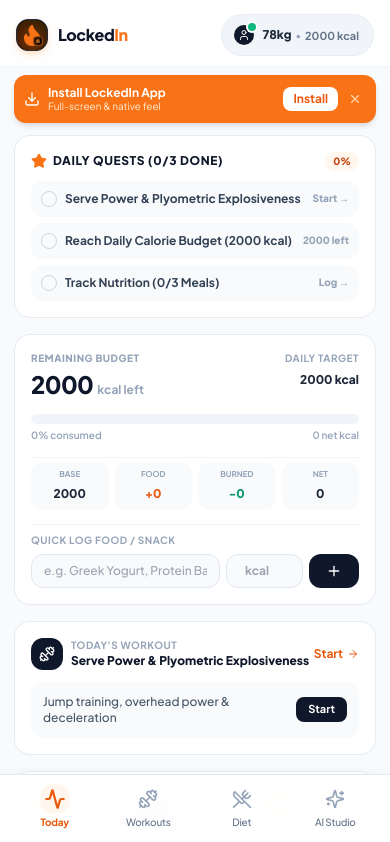
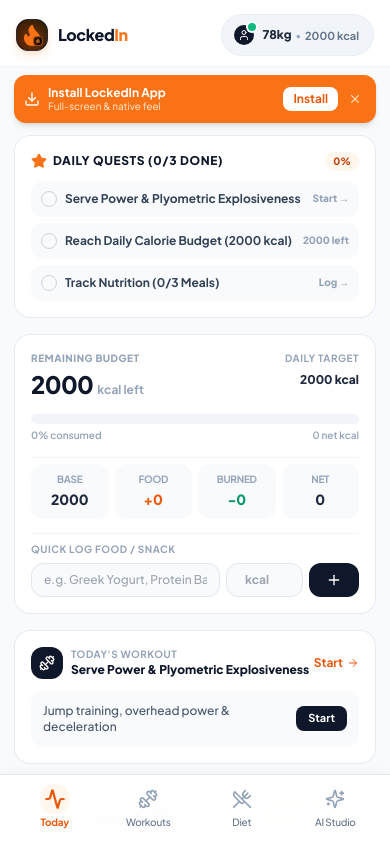
Before and after one commit to jarno-de-coninck/LockedIn, a React (Vite) app in the folder code/LockedIn/: page / in a window 390 px wide. Shown: the top 842 px of the page. Built offline with nearby package versions, Linux system fonts and the light colour scheme.

Commit message:
refactor(ui): set app title strictly to LockedIn and improve mobile typography legibility

```diff
--- a/code/LockedIn/index.html
+++ b/code/LockedIn/index.html
@@ -13,9 +13,9 @@
     <meta name="apple-mobile-web-app-status-bar-style" content="black-translucent" />
     <meta name="apple-mobile-web-app-title" content="LockedIn" />
     <meta name="theme-color" content="#020617" />
-    <meta name="description" content="LockedIn — Athletic Training & Diet OS" />
+    <meta name="description" content="LockedIn" />
 
-    <title>LockedIn — Athletic OS</title>
+    <title>LockedIn</title>
 
     <!-- Google Fonts -->
     <link rel="preconnect" href="https://fonts.googleapis.com">
--- a/code/LockedIn/src/components/ProfileModal.jsx
+++ b/code/LockedIn/src/components/ProfileModal.jsx
@@ -357,42 +357,43 @@ export default function ProfileModal({
                 type="button"
                 onClick={handleAiEstimate}
                 disabled={isAiEstimating}
-                className="px-2.5 py-1 rounded-lg bg-orange-500 hover:bg-orange-600 text-white text-[10px] font-black flex items-center gap-1 active-press shadow-xs disabled:opacity-50"
+                className="px-2.5 py-1.5 rounded-lg bg-orange-500 hover:bg-orange-600 text-white text-xs font-bold flex items-center gap-1.5 active-press shadow-xs disabled:opacity-50"
               >
                 {isAiEstimating ? (
-                  <Loader2 className="w-3 h-3 animate-spin" />
+                  <Loader2 className="w-3.5 h-3.5 animate-spin" />
                 ) : (
-                  <Bot className="w-3 h-3" />
+                  <Bot className="w-3.5 h-3.5" />
                 )}
-                <span>Ask Coach Lock</span>
+                <span>Ask Coach</span>
               </button>
             </div>
 
-            {/* Goal Strategy Options: Lose, Maintain, Gain */}
+            {/* 3 Quick Presets */}
             <div className="space-y-1.5">
-              <span className="text-[10px] font-bold text-slate-300 uppercase tracking-wider block">
-                Choose Your Calorie Target:
+              <span className="text-[10px] font-bold text-slate-400 uppercase tracking-wider block">
+                Select Calorie Target
               </span>
+
               <div className="grid grid-cols-3 gap-1.5">
                 {/* 1. Lose Weight */}
                 <button
                   type="button"
                   onClick={() => applyGoalType('lose')}
-                  className={`p-2 rounded-xl border text-left transition-all ${
+                  className={`p-2.5 rounded-xl border text-left transition-all ${
                     calorieGoalType === 'lose'
                       ? 'bg-orange-500 text-white border-orange-400 shadow-xs'
                       : 'bg-white/5 text-slate-300 border-white/10 hover:bg-white/10'
                   }`}
                 >
                   <div className="flex items-center gap-1">
-                    <TrendingDown className="w-3 h-3" />
-                    <span className="text-[11px] font-extrabold block">Lose Weight</span>
+                    <TrendingDown className="w-3.5 h-3.5" />
+                    <span className="text-xs font-black block">Lose</span>
                   </div>
-                  <span className="text-xs font-black font-mono block mt-0.5">
-                    {Math.round(calculatedMaintenance - 450)} <span className="text-[8px] font-normal">kcal</span>
+                  <span className="text-sm font-black font-mono block mt-1">
+                    {Math.round(calculatedMaintenance - 450)} <span className="text-[10px] font-normal">kcal</span>
                   </span>
-                  <span className={`text-[8px] block mt-0.5 leading-tight ${calorieGoalType === 'lose' ? 'text-orange-100' : 'text-slate-400'}`}>
-                    -450 kcal deficit (Fat loss)
+                  <span className={`text-[10px] block mt-0.5 font-medium leading-tight ${calorieGoalType === 'lose' ? 'text-orange-100' : 'text-slate-400'}`}>
+                    -450 kcal
                   </span>
                 </button>
 
@@ -400,21 +401,21 @@ export default function ProfileModal({
                 <button
                   type="button"
                   onClick={() => applyGoalType('maintain')}
-                  className={`p-2 rounded-xl border text-left transition-all ${
+                  className={`p-2.5 rounded-xl border text-left transition-all ${
                     calorieGoalType === 'maintain'
                       ? 'bg-emerald-500 text-white border-emerald-400 shadow-xs'
                       : 'bg-white/5 text-slate-300 border-white/10 hover:bg-white/10'
                   }`}
                 >
                   <div className="flex items-center gap-1">
-                    <Minus className="w-3 h-3" />
-                    <span className="text-[11px] font-extrabold block">Maintain</span>
+                    <Minus className="w-3.5 h-3.5" />
+                    <span className="text-xs font-black block">Maintain</span>
                   </div>
-                  <span className="text-xs font-black font-mono block mt-0.5">
-                    {calculatedMaintenance} <span className="text-[8px] font-normal">kcal</span>
+                  <span className="text-sm font-black font-mono block mt-1">
+                    {calculatedMaintenance} <span className="text-[10px] font-normal">kcal</span>
                   </span>
-                  <span className={`text-[8px] block mt-0.5 leading-tight ${calorieGoalType === 'maintain' ? 'text-emerald-100' : 'text-slate-400'}`}>
-                    0 kcal (Recomposition)
+                  <span className={`text-[10px] block mt-0.5 font-medium leading-tight ${calorieGoalType === 'maintain' ? 'text-emerald-100' : 'text-slate-400'}`}>
+                    0 kcal
                   </span>
                 </button>
 
@@ -422,21 +423,21 @@ export default function ProfileModal({
                 <button
                   type="button"
                   onClick={() => applyGoalType('gain')}
-                  className={`p-2 rounded-xl border text-left transition-all ${
+                  className={`p-2.5 rounded-xl border text-left transition-all ${
                     calorieGoalType === 'gain'
                       ? 'bg-blue-500 text-white border-blue-400 shadow-xs'
                       : 'bg-white/5 text-slate-300 border-white/10 hover:bg-white/10'
                   }`}
                 >
                   <div className="flex items-center gap-1">
-                    <TrendingUp className="w-3 h-3" />
-                    <span className="text-[11px] font-extrabold block">Gain Weight</span>
+                    <TrendingUp className="w-3.5 h-3.5" />
+                    <span className="text-xs font-black block">Gain</span>
                   </div>
-                  <span className="text-xs font-black font-mono block mt-0.5">
-                    {Math.round(calculatedMaintenance + 350)} <span className="text-[8px] font-normal">kcal</span>
+                  <span className="text-sm font-black font-mono block mt-1">
+                    {Math.round(calculatedMaintenance + 350)} <span className="text-[10px] font-normal">kcal</span>
                   </span>
-                  <span className={`text-[8px] block mt-0.5 leading-tight ${calorieGoalType === 'gain' ? 'text-blue-100' : 'text-slate-400'}`}>
-                    +350 kcal (Lean bulk)
+                  <span className={`text-[10px] block mt-0.5 font-medium leading-tight ${calorieGoalType === 'gain' ? 'text-blue-100' : 'text-slate-400'}`}>
+                    +350 kcal
                   </span>
                 </button>
               </div>
--- a/code/LockedIn/src/components/TrackerTab.jsx
+++ b/code/LockedIn/src/components/TrackerTab.jsx
@@ -341,22 +341,22 @@ export default function TrackerTab({
         </div>
 
         {/* 4-Stat Metrics Row */}
-        <div className="grid grid-cols-4 gap-1.5 pt-1 border-t border-slate-100 text-center">
-          <div className="p-1.5 rounded-xl bg-slate-50">
-            <span className="text-[8px] font-bold text-slate-400 uppercase block">Base</span>
-            <span className="text-xs font-extrabold text-slate-800">{goal}</span>
+        <div className="grid grid-cols-4 gap-1.5 pt-1.5 border-t border-slate-100 text-center">
+          <div className="p-2 rounded-xl bg-slate-50">
+            <span className="text-[10px] font-bold text-slate-400 uppercase tracking-tight block">Base</span>
+            <span className="text-sm font-black text-slate-800">{goal}</span>
           </div>
-          <div className="p-1.5 rounded-xl bg-slate-50">
-            <span className="text-[8px] font-bold text-slate-400 uppercase block">Food</span>
-            <span className="text-xs font-extrabold text-orange-600">+{totalConsumed}</span>
+          <div className="p-2 rounded-xl bg-slate-50">
+            <span className="text-[10px] font-bold text-slate-400 uppercase tracking-tight block">Food</span>
+            <span className="text-sm font-black text-orange-600">+{totalConsumed}</span>
           </div>
-          <div className="p-1.5 rounded-xl bg-slate-50">
-            <span className="text-[8px] font-bold text-slate-400 uppercase block">Burned</span>
-            <span className="text-xs font-extrabold text-emerald-600">-{totalBurned}</span>
+          <div className="p-2 rounded-xl bg-slate-50">
+            <span className="text-[10px] font-bold text-slate-400 uppercase tracking-tight block">Burned</span>
+            <span className="text-sm font-black text-emerald-600">-{totalBurned}</span>
           </div>
-          <div className="p-1.5 rounded-xl bg-slate-50">
-            <span className="text-[8px] font-bold text-slate-400 uppercase block">Net</span>
-            <span className="text-xs font-extrabold text-slate-800">{netCalories}</span>
+          <div className="p-2 rounded-xl bg-slate-50">
+            <span className="text-[10px] font-bold text-slate-400 uppercase tracking-tight block">Net</span>
+            <span className="text-sm font-black text-slate-800">{netCalories}</span>
           </div>
         </div>
 
```
Also changed, not shown: code/LockedIn/public/manifest.json.
